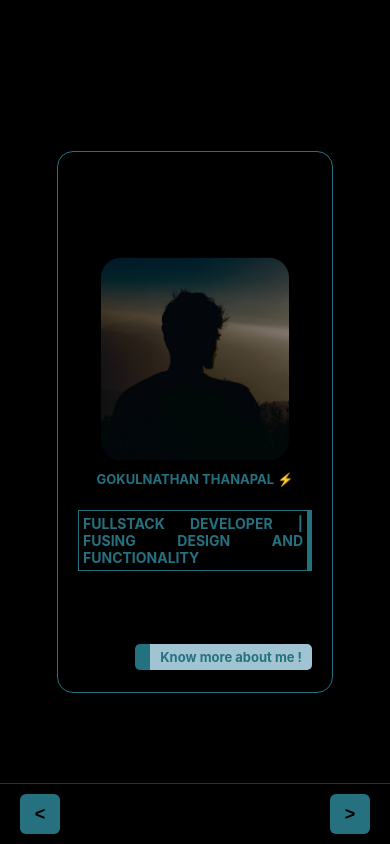
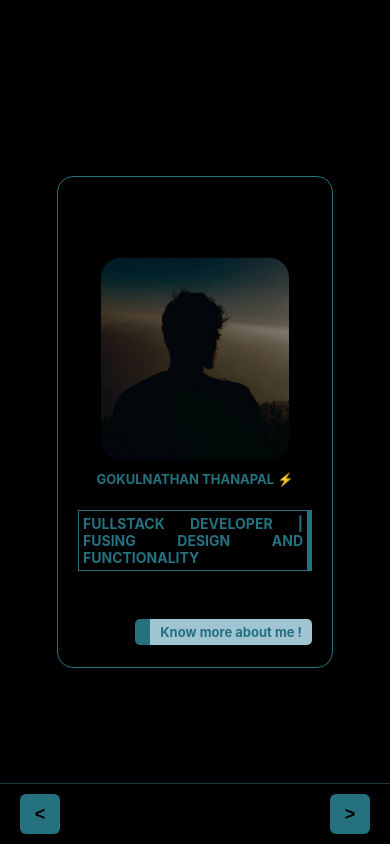
Before and after one commit to gokulnathanT/Gokul_Portfolio, a React (Create React App) app: page / in a window 390 px wide. Built offline with nearby package versions, Linux system fonts and the light colour scheme.

Commit message:
Bug fixed 5

```diff
--- a/src/components/Home/Home.css
+++ b/src/components/Home/Home.css
@@ -81,7 +81,7 @@ button{
   .homeText{
     flex-direction: column;
     width: 60%;
-    height: 500px;
+    height: 450px;
   }
   .imgHome{
     width: 80%;
```
